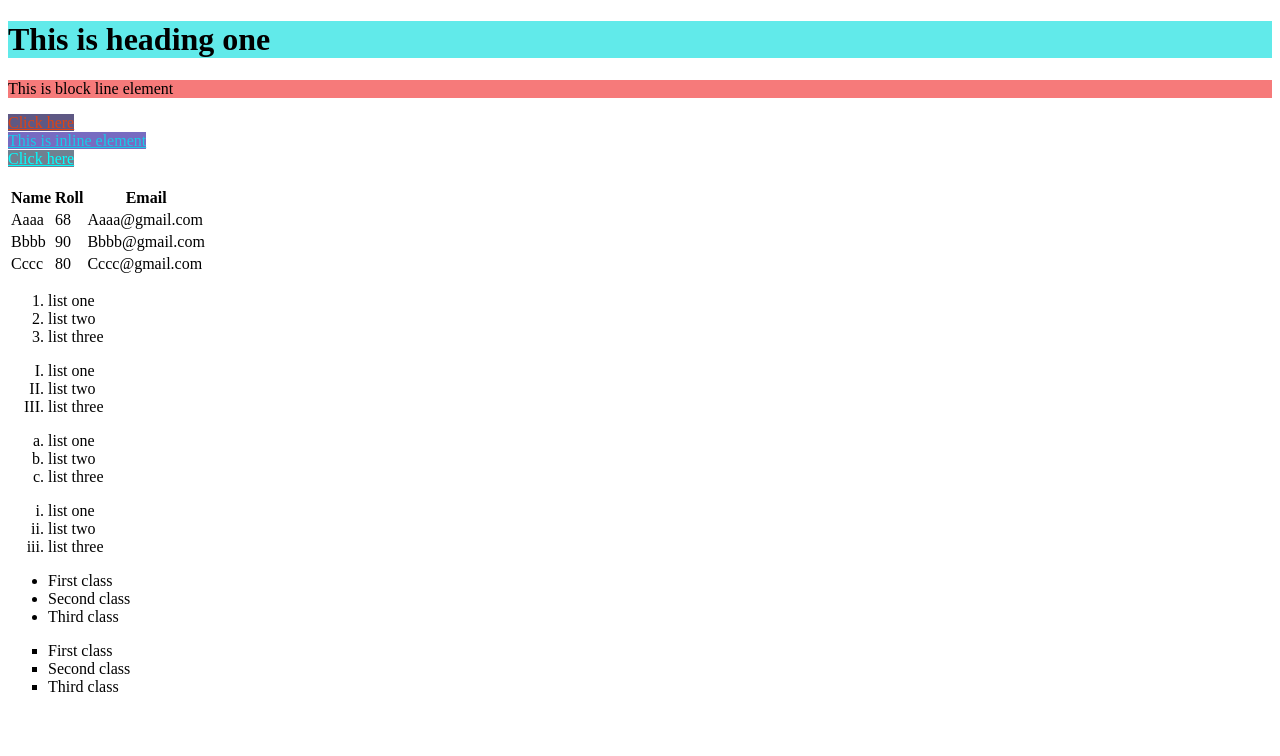
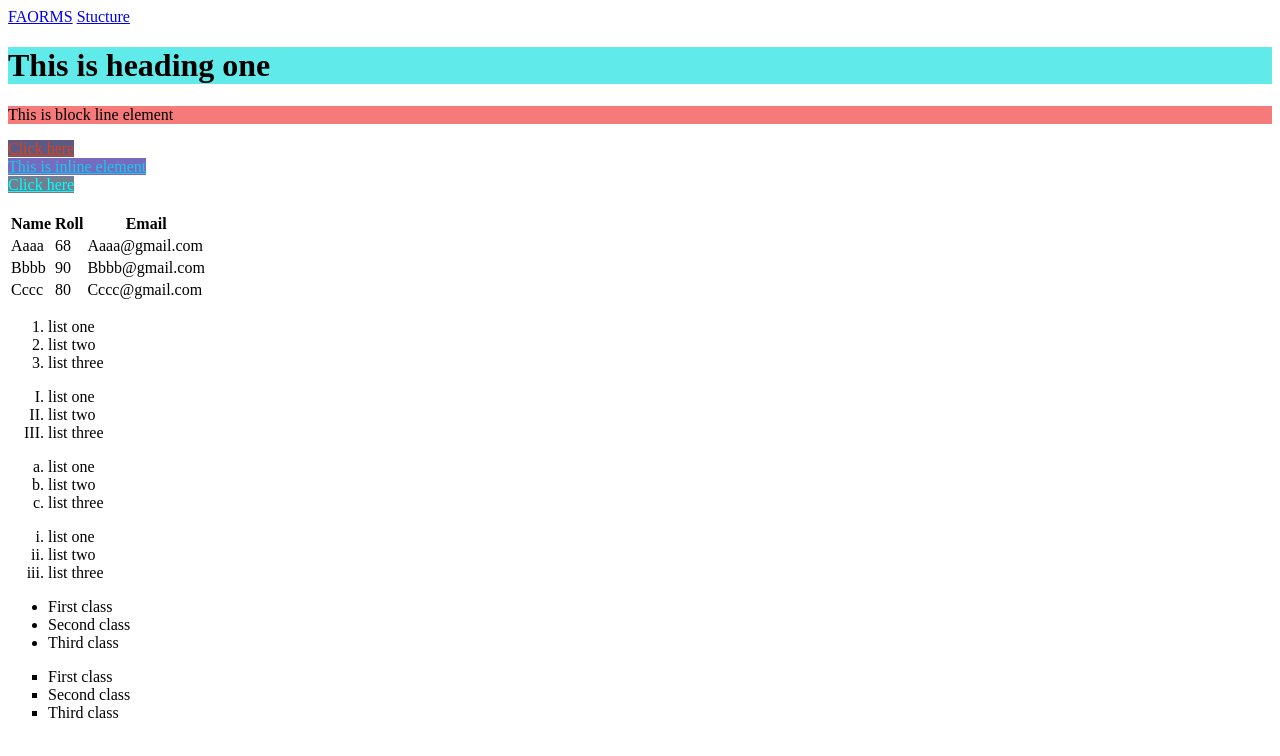
Before and after one commit to gitff00/Home-Work, a plain HTML site: page Html class 02/index.html in a window 1280 px wide. Drawn offline with Linux system fonts and the light colour scheme.

Commit message:
Update index.html

```diff
--- a/Html class 02/index.html
+++ b/Html class 02/index.html
@@ -7,6 +7,8 @@
 </head>
 <body>
     <!-- Blockline & Inline elements -->
+    <a href="/forms.html">FAORMS</a>
+     <a href="/structure.html">Stucture</a>
 
     <h1 style="color: black; background-color: rgb(97, 234, 234);"> This is heading one </h1>
     <p style="background-color: rgb(246, 122, 122);"> This is block line element </p>
```
